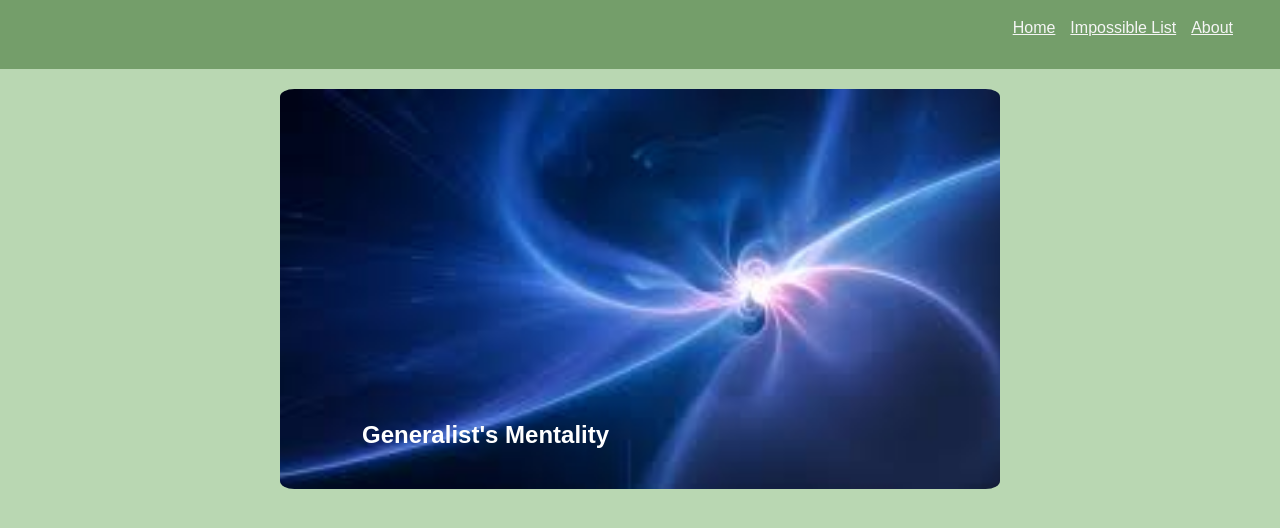
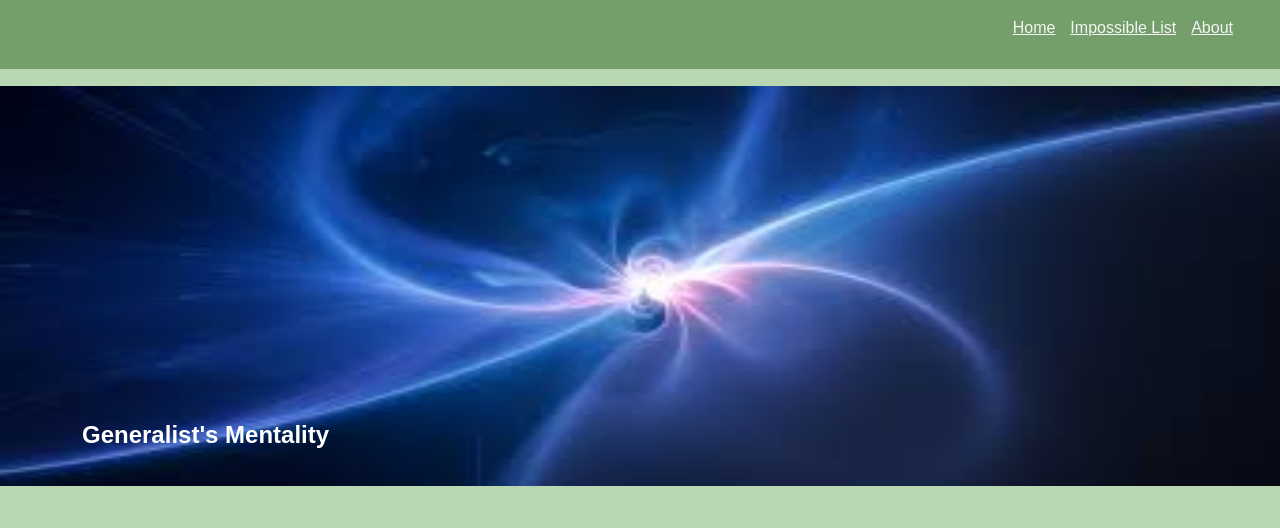
Before and after one commit to elijahcraig45/ReactBlog, a React (Create React App) app: page / in a window 1280 px wide. Shown: the top 528 px of the page. Built offline with nearby package versions, Linux system fonts and the light colour scheme.

Commit message:
attempt to set up github pages

```diff
--- a/package.json
+++ b/package.json
@@ -1,7 +1,7 @@
 {
   "name": "react-blog",
   "version": "0.1.0",
-  "homepage": "elijahcraig45.github.io/reactBlog",
+  "homepage": "https://elijahcraig45.github.io/react-blog",
   "private": true,
   "dependencies": {
     "@prismicio/client": "^7.0.1",
--- a/src/components/navbar.js
+++ b/src/components/navbar.js
@@ -4,7 +4,7 @@ import './navbar.css';
 
 const Navbar = () => {
   return (
-    <div style={{ backgroundColor: '#749E6A', display: 'flex', justifyContent: 'flex-end' }}>
+    <div style={{ backgroundColor: '#749E6A', display: 'flex', justifyContent: 'flex-end', alignContent: 'center' }}>
       <ul style={{ listStyle: 'none', display: 'flex' }} className='navbarlist'>
         <li style={{ marginRight: '15px' }}>
           <NavLink exact to="/" activeclassname="active" className="nav-link">Home</NavLink>
--- a/src/components/resume.css
+++ b/src/components/resume.css
@@ -56,6 +56,12 @@ li {
   text-align: left;
 }
 
+li li {
+  margin-bottom: 5px;
+  text-align: left;
+  margin-left: 15px;
+}
+
 li:before {
   content: "\2022";
   display: inline-block;
--- a/src/components/resume.js
+++ b/src/components/resume.js
@@ -44,10 +44,16 @@ const Resume = () => {
       <h2>Projects</h2>
       <ul>
         <li>Poultry Health Statistics Dashboard</li>
-        <li>Homerun Prediction Modeling</li>
-        <li>Movie Recommendation System using Machine Learning</li>
-        <li>Text Sentiment Analysis using Machine Learning</li>
-        <li>Home Value Prediction Modeling</li>
+        <li>Homerun Prediction Modeling
+          <li><a href='https://colab.research.google.com/drive/14iYU4Fp4ONkfVoLicju7blautLddmP4r?usp=sharing' target='_blanket'>https://colab.research.google.com/drive/14iYU4Fp4ONkfVoLicju7blautLddmP4r?usp=sharing</a></li>
+        </li>
+        <li>Movie Recommendation System using Machine Learning
+          <li><a href='https://colab.research.google.com/drive/1XTWtW2GYF07917fiHZO4OW4D95pF8e38?usp=sharing' target='_blanket'>https://colab.research.google.com/drive/1XTWtW2GYF07917fiHZO4OW4D95pF8e38?usp=sharing</a></li>
+        </li>
+
+        <li>Text Sentiment Analysis using Machine Learning
+          <li><a href='https://colab.research.google.com/drive/1z978VEklxm3FgQwg5nWnRIdSHZ7n9W6T?usp=sharing' target='_blanket'>https://colab.research.google.com/drive/1z978VEklxm3FgQwg5nWnRIdSHZ7n9W6T?usp=sharing</a></li>
+        </li>
       </ul>
       <h2>Activities</h2>
       <h3>Decatur City Church - High School Small Group Leader</h3>
--- a/src/components/slideshow.css
+++ b/src/components/slideshow.css
@@ -1,31 +1,38 @@
 .slideshow {
   position: relative;
   margin: auto;
-  width: 720px;
+  width: 1300px;
   height: 400px;
-  overflow: hidden;
-  display: grid;
-  place-items: center;
   border-radius: 2%;
 }
 
 .slide {
   position: absolute;
+  display: flex;
+  justify-content: center;
+  align-items: center;
   top: 0;
   left: 0;
   width: 100%;
   height: 100%;
   opacity: 0;
   transition: opacity 0.5s ease-in-out;
+  object-fit: fill;
 }
 
 .slide.active {
   opacity: 1;
 }
 
+img {
+  min-width: 1300px;
+  max-width: 1300px;
+  min-height: 400px;
+  max-height: 400px;
+}
 .wallpaper {
+  width: 100%;
   height: 100%;
-  object-fit: cover;
 }
 
 .title {
@@ -42,13 +49,14 @@
   position: absolute;
   top: 50%;
   transform: translateY(-50%);
-  padding: 10px 15px;
-  background-color: #fff;
+  padding: 10px 10px;
+  background-color: #B9D7B2;
   border: none;
   border-radius: 5px;
   font-size: 16px;
   cursor: pointer;
   opacity: 0;
+  color: #3A4F35;
 }
 
 .prev-button:hover,
--- a/src/components/slideshow.js
+++ b/src/components/slideshow.js
@@ -37,10 +37,10 @@ const Slideshow = ({ blogPosts }) => {
         </div>
       ))}
       <button className="prev-button" onClick={handlePrevSlide}>
-        Prev
+        {'<<<'}
       </button>
       <button className="next-button" onClick={handleNextSlide}>
-        Next
+        {'>>>'}
       </button>
     </div>
   );
```
